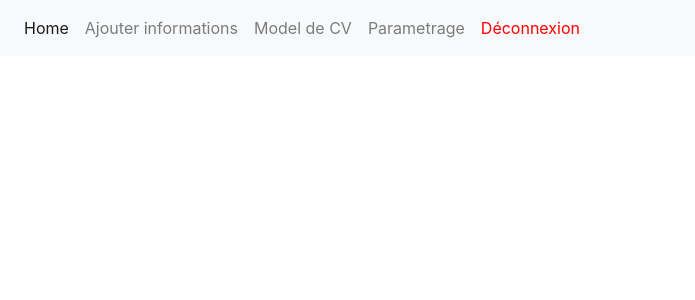
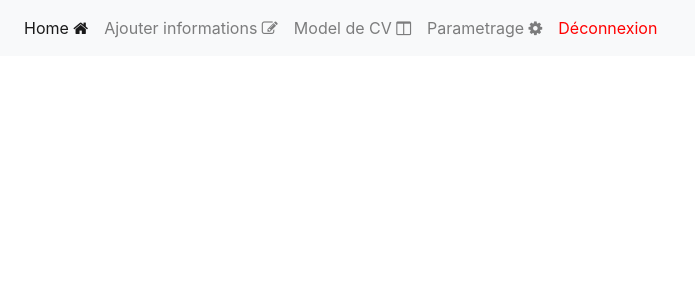
Before and after one commit to luvumbu/mon_cv, a PHP site: page /login/index.php in a window 1280 px wide. Shown: the top 300 px of the page, without its empty margins (0-695 px from the left). Run offline with PHP 8.4, Linux system fonts and the light colour scheme; the visitor is signed in with stand-in values (Sample User, id 1).

Commit message:
ajout du icone header

```diff
--- a/login/index.php
+++ b/login/index.php
@@ -4,7 +4,6 @@ include("class/php/ip.php");
 ?>
 <!DOCTYPE html>
 <html lang="fr">
-
 <head>
 	<meta charset="UTF-8">
 	<meta name="viewport" content="width=device-width, initial-scale=1.0">
@@ -15,21 +14,18 @@ include("class/php/ip.php");
 	?>
 	<title>Bokonzi</title>
 </head>
-
 <body>
+<link rel="stylesheet" href="https://cdnjs.cloudflare.com/ajax/libs/font-awesome/4.7.0/css/font-awesome.min.css">
 	<div id="body">
 		<header>
 			<?php
 			if (isset($_SESSION["information"])) {
 
 				if ($_SESSION["information"] == "Succes") {
-
-				}
-				else {
+				} else {
 					echo ' <meta http-equiv="refresh" content="0; URL=../index.php" />';
 				}
-			}
-			else {
+			} else {
 				echo ' <meta http-equiv="refresh" content="0; URL=../index.php" />';
 			}
 
@@ -50,20 +46,20 @@ include("class/php/ip.php");
 		include("vue.html");
 		?>
 	</div>
-
 	<style>
-		.nav-link:hover{
+		.nav-link:hover {
 			cursor: pointer;
 		}
-		.block{
-			display:block;
-			text-align:center;
+
+		.block {
+			display: block;
+			text-align: center;
 		}
-	 .ok{
-		 text-align: center;
-		 display: block;
 
-	 }
+		.ok {
+			text-align: center;
+			display: block;
+		}
 	</style>
 </body>
 
--- a/login/view/header.html
+++ b/login/view/header.html
@@ -8,10 +8,10 @@
   </button>
   <div class="collapse navbar-collapse clock" id="navbarNavAltMarkup" >
     <div class="navbar-nav" >
-      <a class="nav-item nav-link active" href="#" v-on:click="home" id="home" >Home <span class="sr-only">(current)</span></a>
-      <a class="nav-item nav-link"  v-on:click="add_information" id="add_information">Ajouter informations</a>
-      <a class="nav-item nav-link"  v-on:click="my_model" id="my_model">Model de CV</a>
-      <a class="nav-item nav-link"  v-on:click="my_conf" id="my_conf">Parametrage</a>
+      <a class="nav-item nav-link active" href="#" v-on:click="home" id="home" >Home <i class="fa fa-home"></i><span class="sr-only">(current)</span></a>
+      <a class="nav-item nav-link"  v-on:click="add_information" id="add_information">Ajouter informations <i class="fa fa-edit"></i></a>
+      <a class="nav-item nav-link"  v-on:click="my_model" id="my_model">Model de CV <i class="fa fa-columns"></i></a>
+      <a class="nav-item nav-link"  v-on:click="my_conf" id="my_conf">Parametrage <i class="fa fa-cog"></i></a>
       <a class="nav-item nav-link" v-on:click="destroy" style="color:red">Déconnexion</a>
     </div>
   </div>
```
Also changed, not shown: login/view/section.html (line endings or trailing spaces).
